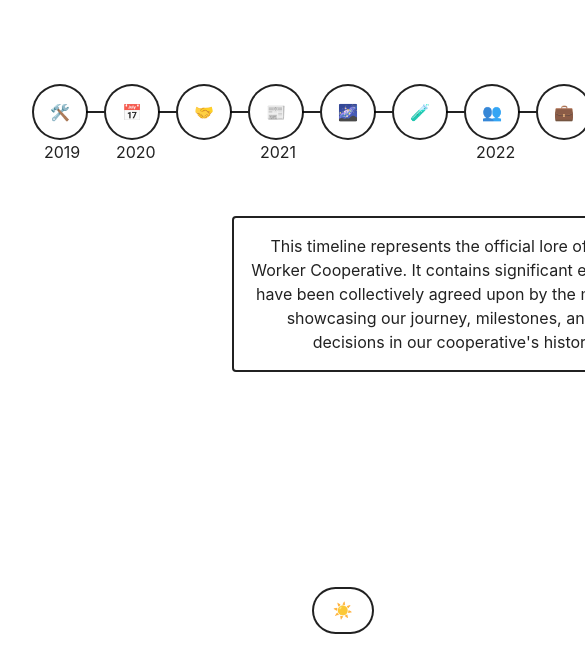
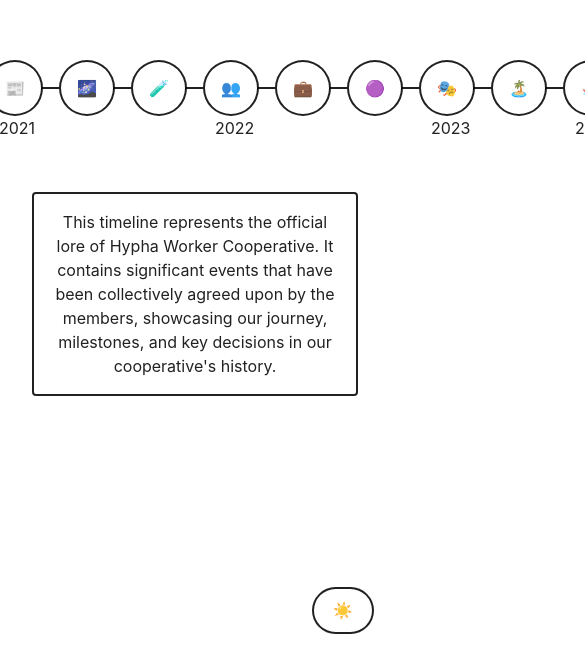
Before and after one commit to hyphacoop/governance-experiment, a Svelte app in the folder timeline/: page / in a window 390 px wide. Shown: the part 194-844 px from the top of the page, 585 px wide, since content can reach past the window. Built offline with nearby package versions, Linux system fonts and the light colour scheme.

Commit message:
Update app max-width to use full viewport width for better responsiveness

```diff
--- a/timeline/src/app.css
+++ b/timeline/src/app.css
@@ -62,7 +62,7 @@
 }
 
 #app {
-  max-width: 1280px;
+  max-width: 100vw;
   margin: 0 auto;
   padding: 2rem;
   text-align: center;
```
